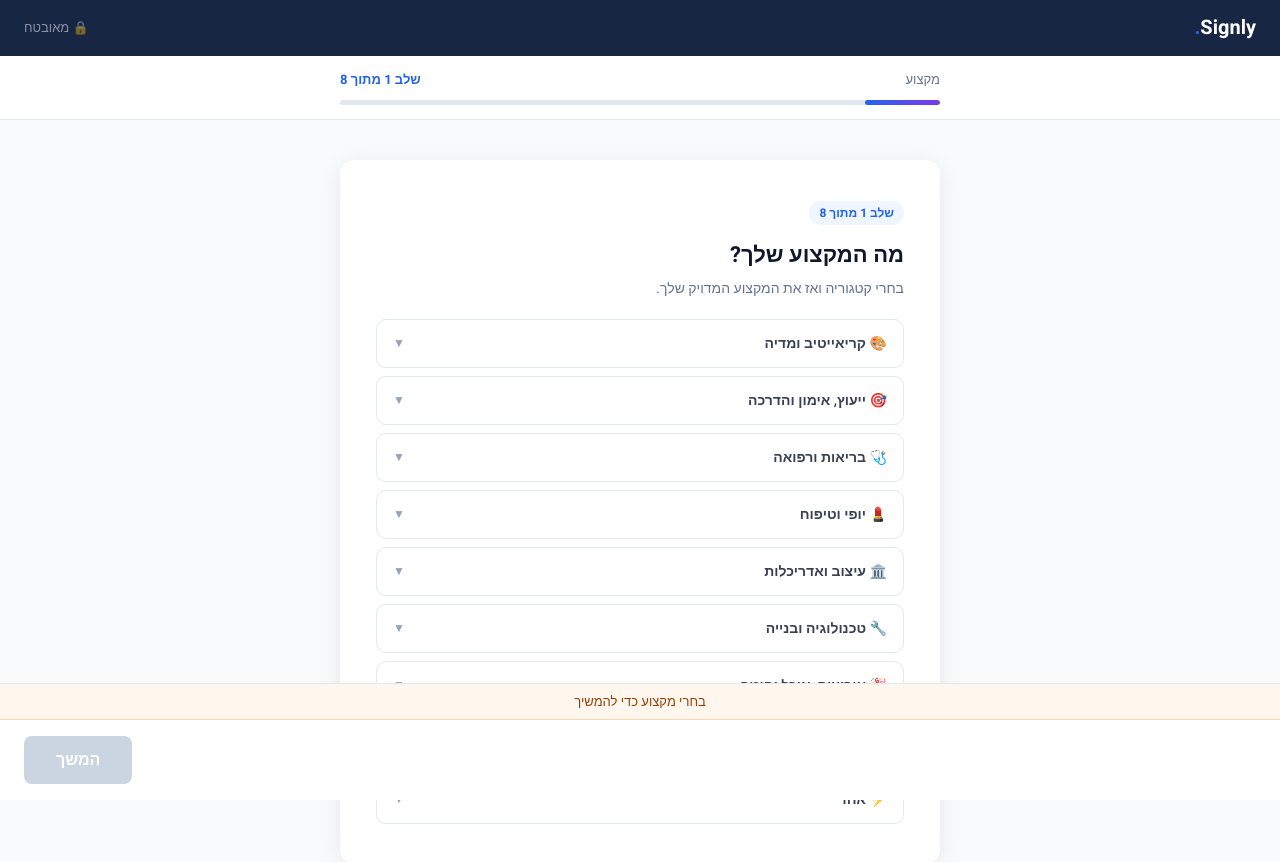
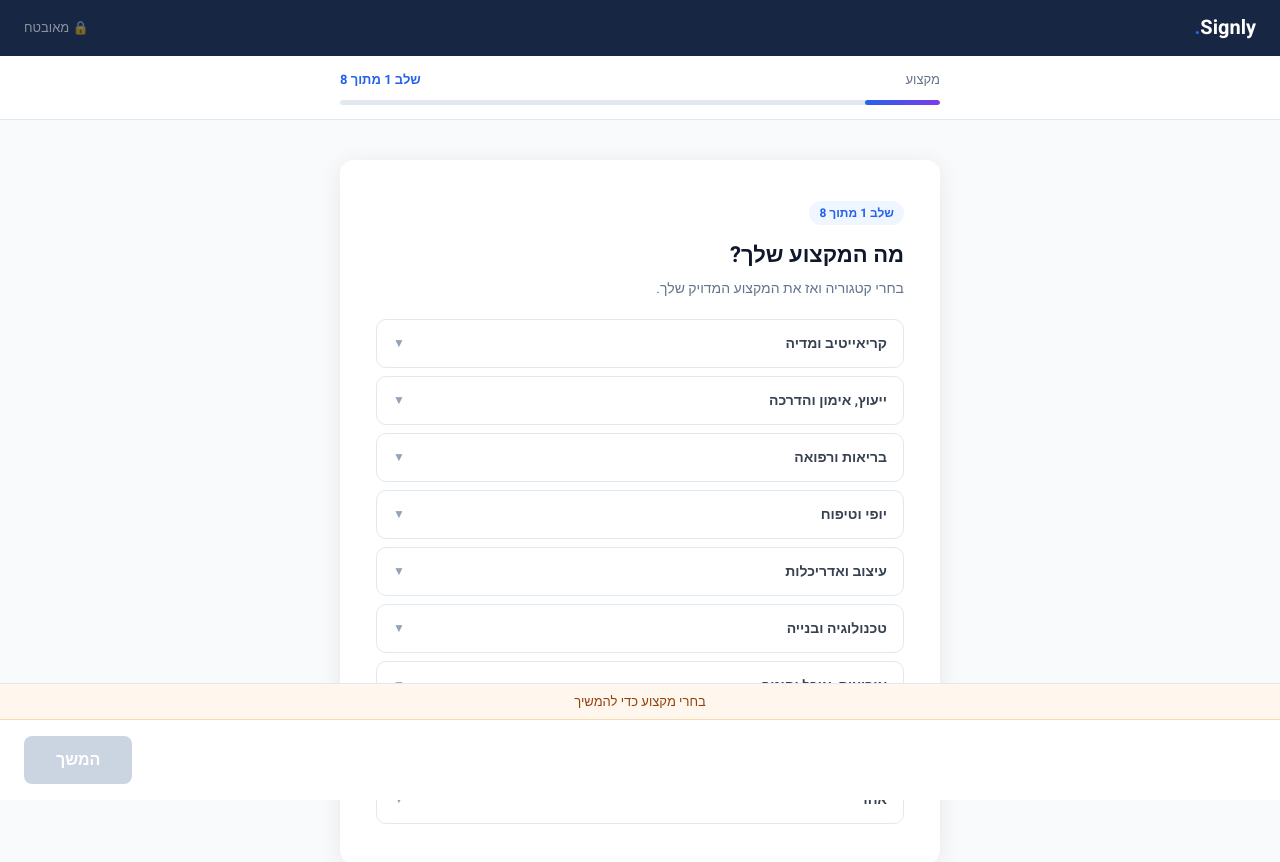
Before and after one commit to linoyayns/signly, a Next.js app: page /create in a window 1280 px wide. Shown: the top 862 px of the page. Built offline with nearby package versions, Linux system fonts and the light colour scheme.

Commit message:
Remove emojis from category headers — cleaner look

```diff
--- a/app/create/page.tsx
+++ b/app/create/page.tsx
@@ -83,16 +83,16 @@ const PROFESSIONS = [
   { id: "other" as Profession, icon: "⚡", label: "אחר" },
 ];
 
-const PROFESSION_CATEGORIES: { label: string; emoji: string; professions: Profession[] }[] = [
-  { label: "קריאייטיב ומדיה",      emoji: "🎨", professions: ["photographer", "designer", "writer", "videoEditor", "socialMedia", "musician", "translator", "artist", "influencer"] },
-  { label: "ייעוץ, אימון והדרכה",  emoji: "🎯", professions: ["consultant", "coach", "sportsInstructor", "tutor", "psychologist", "lactationConsultant", "sleepConsultant"] },
-  { label: "בריאות ורפואה",         emoji: "🩺", professions: ["doula", "nightNurse"] },
-  { label: "יופי וטיפוח",           emoji: "💄", professions: ["beauty", "jewelryDesigner"] },
-  { label: "עיצוב ואדריכלות",       emoji: "🏛️", professions: ["interiorDesigner", "architect"] },
-  { label: "טכנולוגיה ובנייה",      emoji: "🔧", professions: ["developer", "renovation", "gardener"] },
-  { label: "אירועים, אוכל וחינוך",  emoji: "🎉", professions: ["privateChef", "eventManager", "producer", "kindergarten"] },
-  { label: "מוצרים",                emoji: "📦", professions: ["productSeller"] },
-  { label: "אחר",                   emoji: "⚡", professions: ["other"] },
+const PROFESSION_CATEGORIES: { label: string; professions: Profession[] }[] = [
+  { label: "קריאייטיב ומדיה",      professions: ["photographer", "designer", "writer", "videoEditor", "socialMedia", "musician", "translator", "artist", "influencer"] },
+  { label: "ייעוץ, אימון והדרכה",  professions: ["consultant", "coach", "sportsInstructor", "tutor", "psychologist", "lactationConsultant", "sleepConsultant"] },
+  { label: "בריאות ורפואה",         professions: ["doula", "nightNurse"] },
+  { label: "יופי וטיפוח",           professions: ["beauty", "jewelryDesigner"] },
+  { label: "עיצוב ואדריכלות",       professions: ["interiorDesigner", "architect"] },
+  { label: "טכנולוגיה ובנייה",      professions: ["developer", "renovation", "gardener"] },
+  { label: "אירועים, אוכל וחינוך",  professions: ["privateChef", "eventManager", "producer", "kindergarten"] },
+  { label: "מוצרים",                professions: ["productSeller"] },
+  { label: "אחר",                   professions: ["other"] },
 ];
 
 const PROTECTION_QUESTIONS: Record<Profession, { question: string; hint: string; placeholder: string }> = {
@@ -1269,7 +1269,7 @@ export default function CreatePage() {
               )}
 
               <div style={{ display: "flex", flexDirection: "column", gap: 8 }}>
-                {PROFESSION_CATEGORIES.map(({ label: catLabel, emoji, professions: catProfs }) => {
+                {PROFESSION_CATEGORIES.map(({ label: catLabel, professions: catProfs }) => {
                   const isOpen = openCategory === catLabel;
                   const hasSelected = catProfs.includes(data.profession as Profession);
                   return (
@@ -1280,7 +1280,7 @@ export default function CreatePage() {
                         style={{ width: "100%", padding: "13px 16px", background: "none", border: "none", cursor: "pointer", display: "flex", justifyContent: "space-between", alignItems: "center", textAlign: "right" }}
                       >
                         <span style={{ fontSize: 14, fontWeight: 600, color: hasSelected ? "#2563EB" : "#374151" }}>
-                          {emoji} {catLabel}
+                          {catLabel}
                         </span>
                         <span style={{ fontSize: 12, color: "#94A3B8", transition: "transform 0.2s", transform: isOpen ? "rotate(180deg)" : "none", display: "inline-block" }}>▼</span>
                       </button>
```
